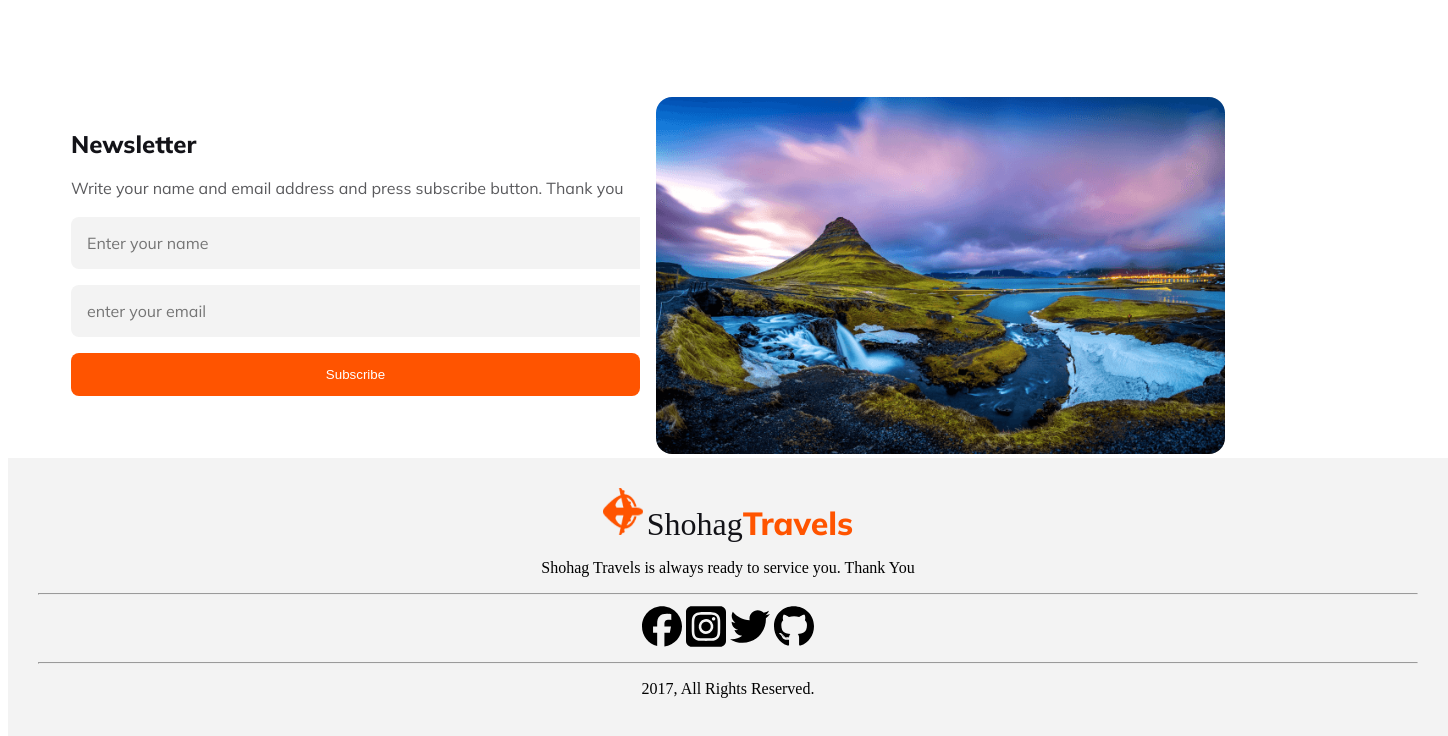
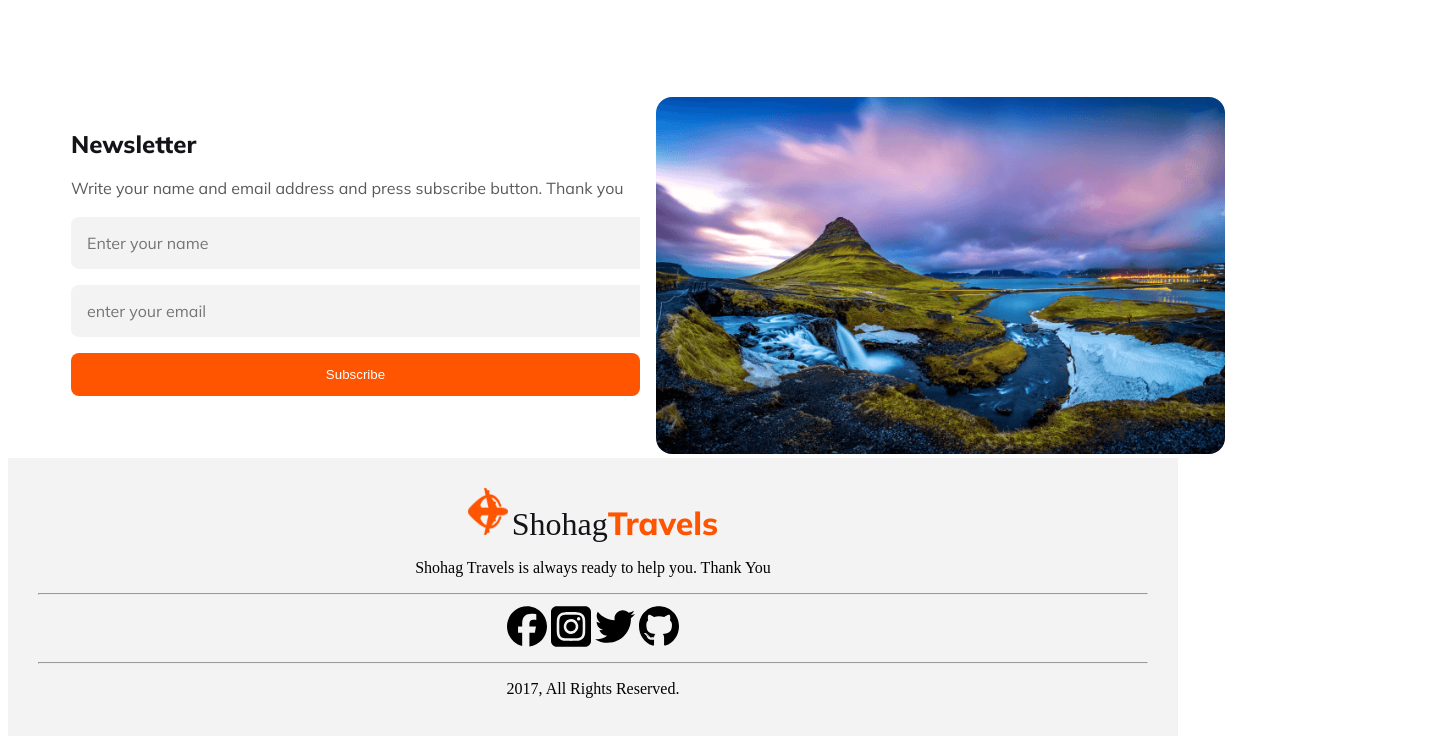
Before and after one commit to shohag0007/shohag-travels-2nd-assignment, a plain HTML site: page index.html in a window 1280 px wide. Shown: the part 3554-4290 px from the top of the page, 1448 px wide, since content can reach past the window. Drawn offline with Linux system fonts and the light colour scheme.

Commit message:
travels facilities

```diff
--- a/index.html
+++ b/index.html
@@ -188,7 +188,7 @@
         <img src="./Images/Group 40071 (2).png" alt="">
         <span>Shohag<span class="shohag">Travels</span></span>
 
-        <p>Shohag Travels is always ready to service you. Thank You</p>
+        <p>Shohag Travels is always ready to help you. Thank You</p>
        <hr>
        <div class="social-icon">
         <img src="./Images/facebook.svg" alt="">
--- a/styles/style.css
+++ b/styles/style.css
@@ -522,20 +522,20 @@ nav {
 
 .footer-section {
     background: rgba(19, 19, 24, 0.05);
-    width: 1440px;
-    height: 502px;
-}
-
-.footer-finish {
-    text-align: center;
-    Copy color: #131318;
-
+    max-width: 1170px;
 
 
 
 }
 
+.footer-finish {
+    text-align: center;
+     color: #131318;
+}
 
 
 
-@media screen and (max-width: 992px) @media screen and (min-width: 600px)
+
+@media screen and (max-width: 992px)
+
+@media screen and (min-width: 600px)
```
